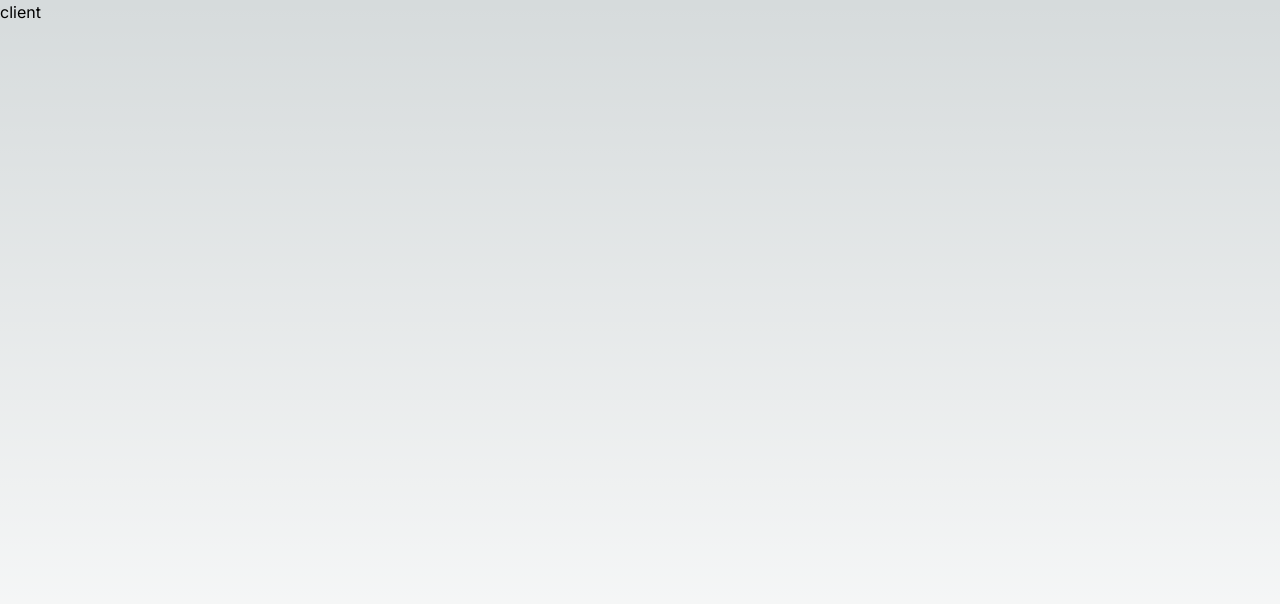
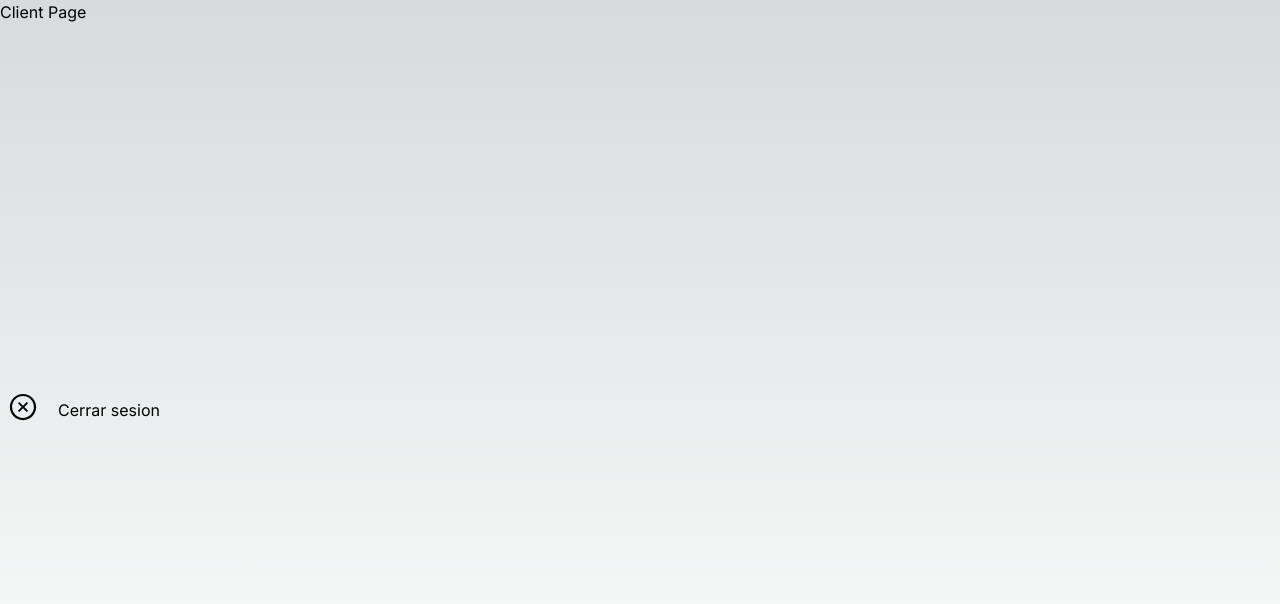
Before and after one commit to julian98789/AnimeLife, a Next.js app: page /client in a window 1280 px wide. Shown: the top 604 px of the page. Built offline with nearby package versions, Linux system fonts and the light colour scheme; sample sign-in values are in the browser's storage.

Commit message:
implementacion del logout

```diff
--- a/src/app/admin/page.js
+++ b/src/app/admin/page.js
@@ -1,8 +1,42 @@
+'use client'
+import RouteProtected from "@/middleware/RouteProtected";
+import useSession from "@/hook/useSession";
+import { useState } from "react";
+import { AiOutlineCloseCircle } from "react-icons/ai";
 const admin = () => {
+    const { logout } = useSession();
+    const [cerrarSession, setCerrarSession] = useState(false);
+
+    const session = () => {
+        setCerrarSession(true);
+    };
+
+    if (cerrarSession) {
+        logout();
+        // window.location.href = '/login';
+
+    }
     return (
-        <div>
-            <h1>Admin</h1>
-        </div>
+        <RouteProtected>
+            <>
+                <div>
+                    <div>
+                        <div>
+                            <h1>Admin Page</h1>
+                        </div>
+                        <div className="flex flex-row justify-start items-end mt-[360px] p-2 cursor-pointer hover:bg-red-700 hover:text-white  duration-75 rounded-lg ">
+                            <div >
+                                <AiOutlineCloseCircle className="text-3xl" />
+                            </div>
+                            <div className="px-5">
+                                <button onClick={session}>Cerrar sesion</button>
+                            </div>
+                            {cerrarSession}
+                        </div>
+                    </div>
+                </div>
+            </>
+        </RouteProtected>
     )
 }
 export default admin;
--- a/src/app/client/page.js
+++ b/src/app/client/page.js
@@ -1,8 +1,42 @@
+'use client'
+import RouteProtected from "@/middleware/RouteProtected";
+import useSession from "@/hook/useSession";
+import { useState } from "react";
+import { AiOutlineCloseCircle } from "react-icons/ai";
 const client = () => {
+    const { logout } = useSession();
+    const [cerrarSession, setCerrarSession] = useState(false);
+
+    const session = () => {
+        setCerrarSession(true);
+    };
+
+    if (cerrarSession) {
+        logout();
+        // window.location.href = '/login';
+
+    }
     return (
-        <div>
-            <h1>client</h1>
-        </div>
+        <RouteProtected>
+            <>
+                <div>
+                    <div>
+                        <div>
+                            <h1>Client Page</h1>
+                        </div>
+                        <div className="flex flex-row justify-start items-end mt-[360px] p-2 cursor-pointer hover:bg-red-700 hover:text-white  duration-75 rounded-lg ">
+                            <div >
+                                <AiOutlineCloseCircle className="text-3xl" />
+                            </div>
+                            <div className="px-5">
+                                <button onClick={session}>Cerrar sesion</button>
+                            </div>
+                            {cerrarSession}
+                        </div>
+                    </div>
+                </div>
+            </>
+        </RouteProtected>
     )
 }
 export default client;
--- a/src/app/moderator/page.js
+++ b/src/app/moderator/page.js
@@ -1,8 +1,47 @@
+'use client'
+import RouteProtected from "@/middleware/RouteProtected";
+import useSession from "@/hook/useSession";
+import { AiOutlineCloseCircle } from "react-icons/ai";
+import { useState } from "react";
+
+
 const moderator = () => {
+    const { logout } = useSession();
+    const [cerrarSession, setCerrarSession] = useState(false);
+
+    const session = () => {
+        setCerrarSession(true);
+    };
+
+    if (cerrarSession) {
+        logout();
+        // window.location.href = '/login';
+
+    }
+
+
     return (
-        <div>
-            <h1>Moderator Page</h1>
-        </div>
+        <RouteProtected>
+            <>
+                <div>
+                    <div>
+                        <div>
+                            <h1>Moderator Page</h1>
+                        </div>
+                        <div className="flex flex-row justify-start items-end mt-[360px] p-2 cursor-pointer hover:bg-red-700 hover:text-white  duration-75 rounded-lg ">
+                            <div >
+                                <AiOutlineCloseCircle className="text-3xl" />
+                            </div>
+                            <div className="px-5">
+                                <button onClick={session}>Cerrar sesion</button>
+                            </div>
+                            {cerrarSession}
+                        </div>
+                    </div>
+                </div>
+            </>
+        </RouteProtected>
     )
 }
+
 export default moderator;
--- a/src/components/custom/form/login/LoginForm.js
+++ b/src/components/custom/form/login/LoginForm.js
@@ -81,7 +81,7 @@ const LoginForm = () => {
         className="w-full max-w-[350px] h-auto bg-[#1d2028] rounded-xl flex flex-col justify-center items-center gap-2 ">
 
         <div className=" py-7">
-            <img className="h-28 w-auto  " src="/otaku.png" alt="your company" />
+            <img className="h-28 w-auto cursor-none " src="/otaku.png" alt="your company" />
         </div>
         <div className="flex flex-col gap-5">
 
--- /dev/null
+++ b/src/middleware/RouteProtected.js
@@ -0,0 +1,17 @@
+'use client'
+import { useRouter } from 'next/navigation';
+
+const RouteProtected = ({ children }) => {
+    let logged = false;
+    if (typeof window !== 'undefined') {
+        logged = sessionStorage.getItem('logged') === 'true';
+    }
+    const router = useRouter();
+    if (!logged && typeof window !== 'undefined') { // Verifica si estás en el lado del cliente
+        router.push('/login');
+        return null;
+    }
+    return children;
+};
+
+export default RouteProtected;
```
